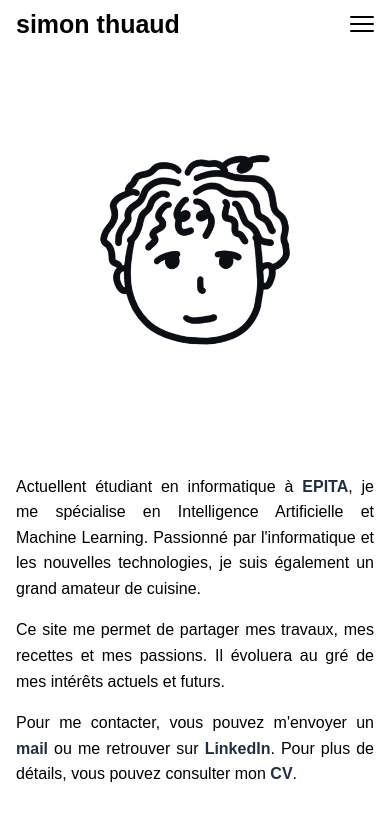
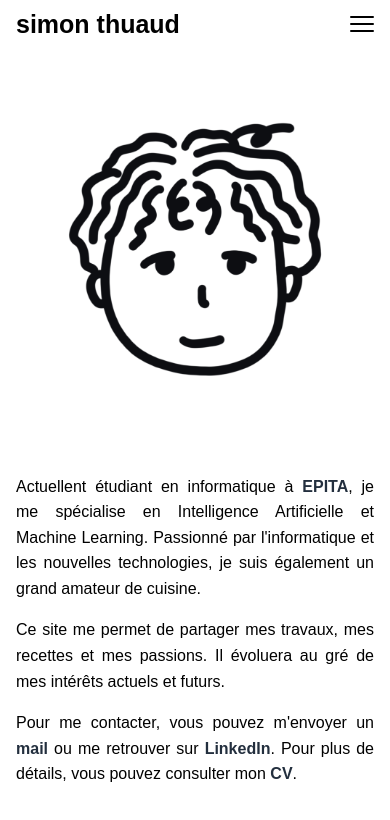
Before and after one commit to SIMOUNIX/simounix-website-improved, a Vue app in the folder website/: page /about in a window 390 px wide. Shown: the top 820 px of the page. Built offline with nearby package versions, Linux system fonts and the light colour scheme; no server answers; the HTML template or start-up script is replaced by a standard one; a web font is replaced by a local one.

Commit message:
[dev] fix: fixed layout about view on small screen and work view

```diff
--- a/website/src/assets/views/about.css
+++ b/website/src/assets/views/about.css
@@ -73,7 +73,7 @@ p {
   }
 
   .about-image {
-    width: 60%;
+    width: 80%;
     margin: auto;
   }
 }
--- a/website/src/assets/views/work.css
+++ b/website/src/assets/views/work.css
@@ -20,3 +20,9 @@
   /* fix height */
   height: 100%;
 }
+
+@media (max-width: 768px) {
+  .cards-container {
+    grid-template-columns: 1fr;
+  }
+}
```
Also changed, not shown: 1 other file (tests, documents, lock files or other folders).
